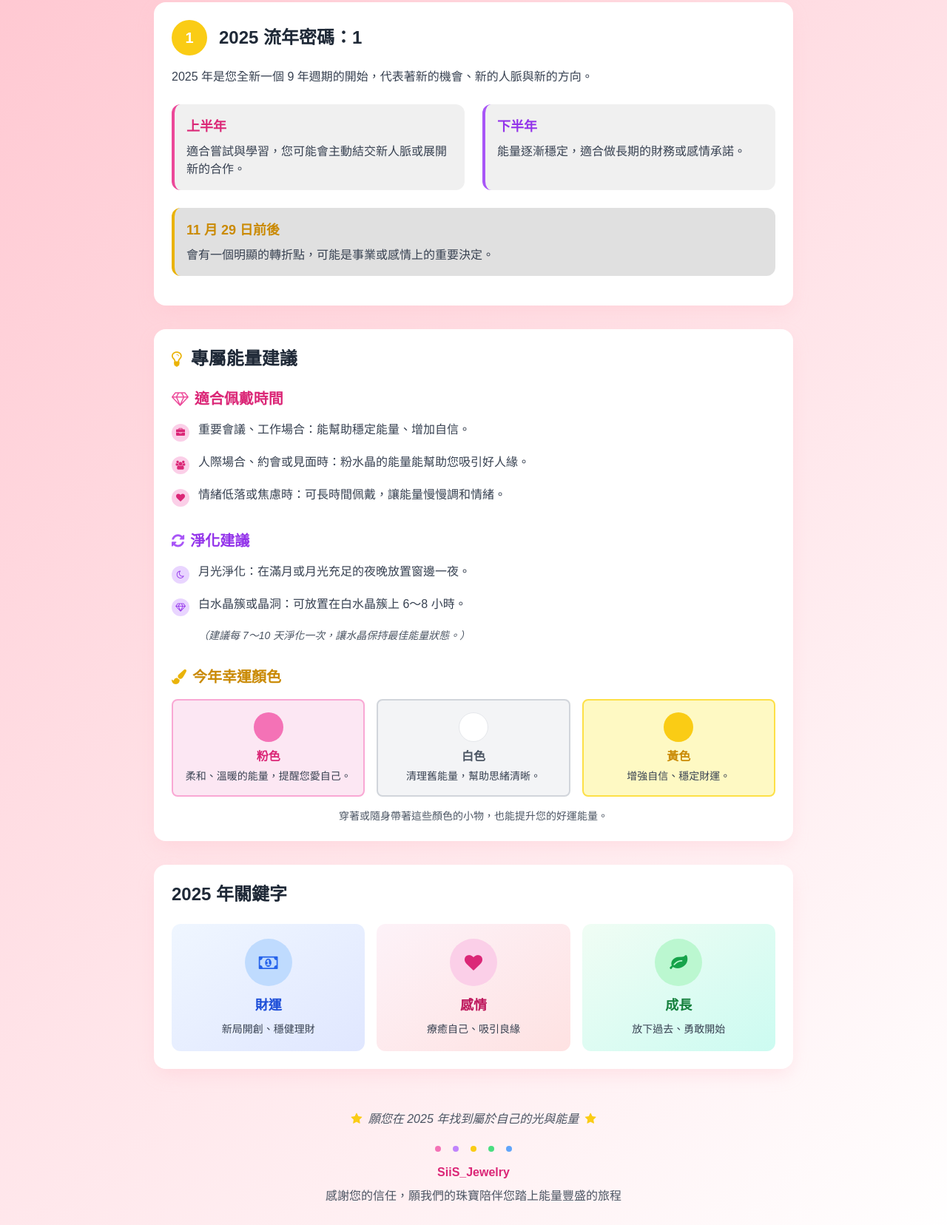
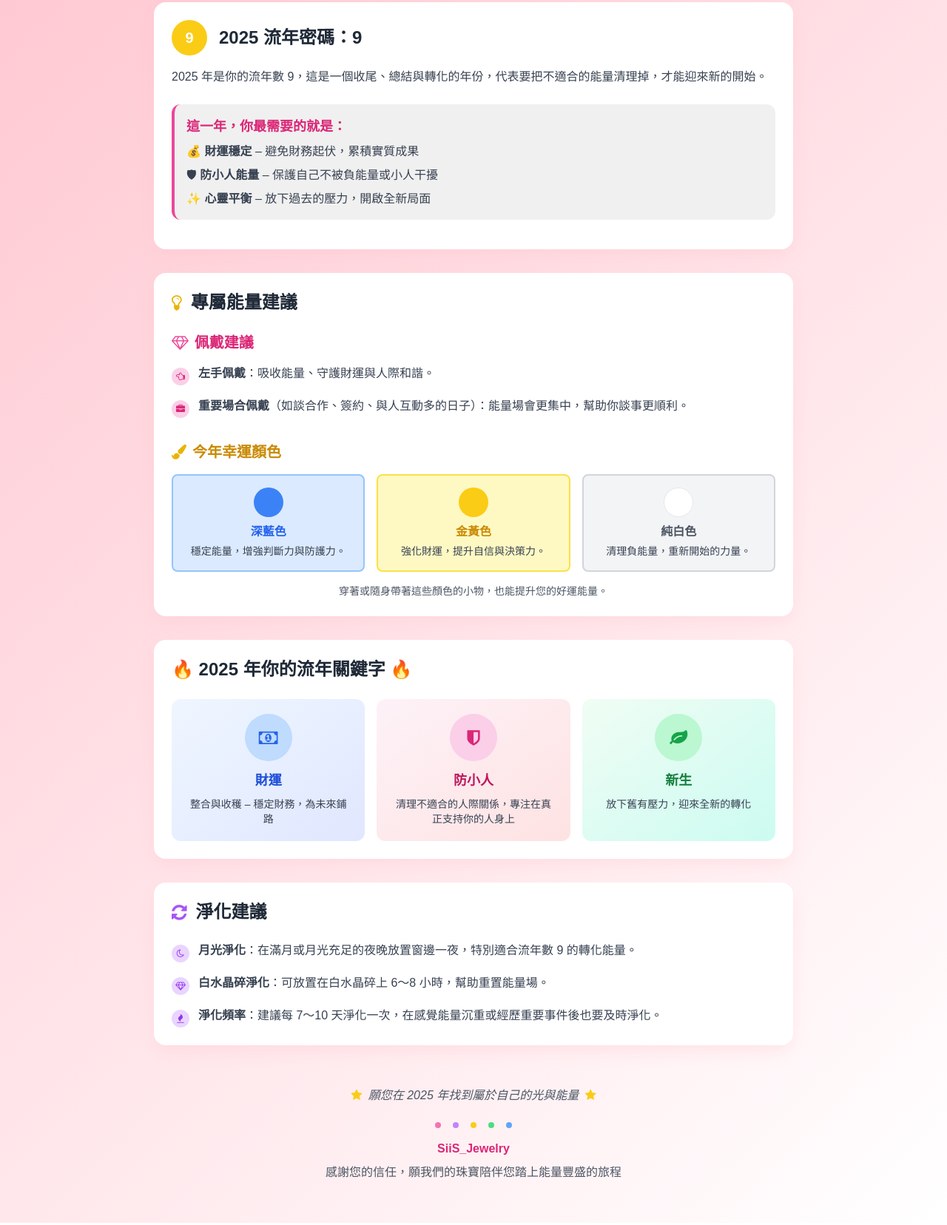
Before and after one commit to changmingming651/number, a plain HTML site: page energy-guide.html in a window 1280 px wide. Shown: the part 467-2123 px from the top of the page at 74% size. Drawn offline with nearby package versions, Linux system fonts and the light colour scheme.

Commit message:
Update energy-guide.html

```diff
--- a/energy-guide.html
+++ b/energy-guide.html
@@ -3,7 +3,7 @@
 <head>
     <meta charset="UTF-8">
     <meta name="viewport" content="width=device-width, initial-scale=1.0">
-    <title>1994/11/29 專屬生命靈數與流年解析</title>
+    <title>1981/09/12 專屬生命靈數與流年解析</title>
     <script src="https://cdn.tailwindcss.com"></script>
     <link href="https://cdn.jsdelivr.net/npm/font-awesome@4.7.0/css/font-awesome.min.css" rel="stylesheet">
     <script>
@@ -59,19 +59,19 @@
             <h1 class="text-[clamp(2rem,5vw,3.5rem)] font-bold text-pink-600 mb-2 animate-float">
                 <i class="fa fa-star text-accent mr-2"></i>專屬生命靈數解析
             </h1>
-            <p class="text-[clamp(1.2rem,3vw,1.5rem)] text-gray-700">1994/11/29 | 2025 能量指引</p>
+            <p class="text-[clamp(1.2rem,3vw,1.5rem)] text-gray-700">1981/09/12 | 2025 能量指引</p>
             <div class="w-20 h-1 bg-gradient-to-r from-pink-500 to-yellow-400 mx-auto mt-4 rounded-full"></div>
         </header>
 
         <!-- 生命靈數部分 -->
         <section class="bg-white rounded-2xl p-6 mb-8 card-shadow transform transition-all duration-500 hover:scale-[1.01]">
             <div class="flex items-center mb-4">
-                <div class="w-12 h-12 bg-primary rounded-full flex items-center justify-center text-white text-xl font-bold mr-4">9</div>
-                <h2 class="text-2xl font-bold text-gray-800">生命靈數密碼：9</h2>
+                <div class="w-12 h-12 bg-primary rounded-full flex items-center justify-center text-white text-xl font-bold mr-4">4</div>
+                <h2 class="text-2xl font-bold text-gray-800">生命靈數密碼：4</h2>
             </div>
             <p class="text-gray-700 leading-relaxed mb-4">
-                您的生命靈數是 9，代表著 <span class="font-bold text-pink-600">療癒、智慧與關懷</span>。您天生擁有很強的同理心與幫助他人的特質，但有時會因過度付出而忽略自己的需求。今年的課題是
-                <span class="font-bold italic text-pink-600">「愛自己，讓自己能量先穩定」</span>，當您能先照顧好自己，事業、人際與感情都會更加順暢。
+                您的生命靈數是 4，象徵 <span class="font-bold text-pink-600">責任、基礎、穩定</span>。您天生擁有踏實務實的特質，善於建立穩固的基礎，但有時會因為過度追求完美而給自己太大壓力。2025年是你的
+                <span class="font-bold italic text-pink-600">流年數 9</span>，這是一個收尾、總結與轉化的年份，代表要把不適合的能量（事業、人際、感情）清理掉，才能迎來新的開始。
             </p>
             <div class="flex justify-center mt-6">
                 <div class="w-40 h-1 bg-gradient-to-r from-pink-500 to-purple-500 rounded-full"></div>
@@ -81,29 +81,24 @@
         <!-- 流年密碼部分 -->
         <section class="bg-white rounded-2xl p-6 mb-8 card-shadow transform transition-all duration-500 hover:scale-[1.01]">
             <div class="flex items-center mb-4">
-                <div class="w-12 h-12 bg-yellow-400 rounded-full flex items-center justify-center text-white text-xl font-bold mr-4">1</div>
-                <h2 class="text-2xl font-bold text-gray-800">2025 流年密碼：1</h2>
+                <div class="w-12 h-12 bg-yellow-400 rounded-full flex items-center justify-center text-white text-xl font-bold mr-4">9</div>
+                <h2 class="text-2xl font-bold text-gray-800">2025 流年密碼：9</h2>
             </div>
             <p class="text-gray-700 leading-relaxed mb-6">
-                2025 年是您全新一個 9 年週期的開始，代表著新的機會、新的人脈與新的方向。
+                2025 年是你的流年數 9，這是一個收尾、總結與轉化的年份，代表要把不適合的能量清理掉，才能迎來新的開始。
             </p>
 
-            <div class="grid grid-cols-1 md:grid-cols-2 gap-6 mb-6">
-                <div class="bg-crystal rounded-xl p-4 border-l-4 border-pink-500">
-                    <h3 class="font-bold text-lg mb-2 text-pink-600">上半年</h3>
-                    <p class="text-gray-700">適合嘗試與學習，您可能會主動結交新人脈或展開新的合作。</p>
-                </div>
-                <div class="bg-crystal rounded-xl p-4 border-l-4 border-purple-500">
-                    <h3 class="font-bold text-lg mb-2 text-purple-600">下半年</h3>
-                    <p class="text-gray-700">能量逐漸穩定，適合做長期的財務或感情承諾。</p>
+            <div class="bg-crystal rounded-xl p-4 border-l-4 border-pink-500 mb-4">
+                <h3 class="font-bold text-lg mb-2 text-pink-600">這一年，你最需要的就是：</h3>
+                <div class="space-y-2">
+                    <p class="text-gray-700">💰 <span class="font-bold">財運穩定</span> – 避免財務起伏，累積實質成果</p>
+                    <p class="text-gray-700">🛡 <span class="font-bold">防小人能量</span> – 保護自己不被負能量或小人干擾</p>
+                    <p class="text-gray-700">✨ <span class="font-bold">心靈平衡</span> – 放下過去的壓力，開啟全新局面</p>
                 </div>
             </div>
+        </section>
 
-            <div class="bg-moon rounded-xl p-4 border-l-4 border-yellow-500 mb-4">
-                <h3 class="font-bold text-lg mb-2 text-yellow-600">11 月 29 日前後</h3>
-                <p class="text-gray-700">會有一個明顯的轉折點，可能是事業或感情上的重要決定。</p>
-            </div>
-        </section>
+
 
         <!-- 能量建議部分 -->
         <section class="bg-white rounded-2xl p-6 mb-8 card-shadow">
@@ -111,56 +106,28 @@
                 <i class="fa fa-lightbulb-o text-yellow-500 mr-3"></i>專屬能量建議
             </h2>
 
-            <!-- 佩戴時間 -->
+            <!-- 佩戴建議 -->
             <div class="mb-8">
                 <h3 class="text-xl font-bold text-pink-600 mb-4 flex items-center">
-                    <i class="fa fa-diamond text-pink-500 mr-2"></i>適合佩戴時間
+                    <i class="fa fa-diamond text-pink-500 mr-2"></i>佩戴建議
                 </h3>
                 <div class="space-y-4">
                     <div class="flex items-start">
                         <div class="w-6 h-6 rounded-full bg-pink-200 flex items-center justify-center text-pink-600 mr-3 mt-1 flex-shrink-0">
-                            <i class="fa fa-briefcase text-xs"></i>
+                            <i class="fa fa-hand-o-left text-xs"></i>
                         </div>
-                        <p class="text-gray-700">重要會議、工作場合：能幫助穩定能量、增加自信。</p>
+                        <p class="text-gray-700"><span class="font-bold">左手佩戴</span>：吸收能量、守護財運與人際和諧。</p>
                     </div>
                     <div class="flex items-start">
                         <div class="w-6 h-6 rounded-full bg-pink-200 flex items-center justify-center text-pink-600 mr-3 mt-1 flex-shrink-0">
-                            <i class="fa fa-users text-xs"></i>
+                            <i class="fa fa-briefcase text-xs"></i>
                         </div>
-                        <p class="text-gray-700">人際場合、約會或見面時：粉水晶的能量能幫助您吸引好人緣。</p>
-                    </div>
-                    <div class="flex items-start">
-                        <div class="w-6 h-6 rounded-full bg-pink-200 flex items-center justify-center text-pink-600 mr-3 mt-1 flex-shrink-0">
-                            <i class="fa fa-heart text-xs"></i>
-                        </div>
-                        <p class="text-gray-700">情緒低落或焦慮時：可長時間佩戴，讓能量慢慢調和情緒。</p>
+                        <p class="text-gray-700"><span class="font-bold">重要場合佩戴</span>（如談合作、簽約、與人互動多的日子）：能量場會更集中，幫助你談事更順利。</p>
                     </div>
                 </div>
             </div>
 
-            <!-- 淨化建議 -->
-            <div class="mb-8">
-                <h3 class="text-xl font-bold text-purple-600 mb-4 flex items-center">
-                    <i class="fa fa-refresh text-purple-500 mr-2"></i>淨化建議
-                </h3>
-                <div class="space-y-4">
-                    <div class="flex items-start">
-                        <div class="w-6 h-6 rounded-full bg-purple-200 flex items-center justify-center text-purple-600 mr-3 mt-1 flex-shrink-0">
-                            <i class="fa fa-moon-o text-xs"></i>
-                        </div>
-                        <p class="text-gray-700">月光淨化：在滿月或月光充足的夜晚放置窗邊一夜。</p>
-                    </div>
-                    <div class="flex items-start">
-                        <div class="w-6 h-6 rounded-full bg-purple-200 flex items-center justify-center text-purple-600 mr-3 mt-1 flex-shrink-0">
-                            <i class="fa fa-diamond text-xs"></i>
-                        </div>
-                        <p class="text-gray-700">白水晶簇或晶洞：可放置在白水晶簇上 6～8 小時。</p>
-                    </div>
-                    <div class="pl-9 text-sm text-gray-600 italic">
-                        （建議每 7～10 天淨化一次，讓水晶保持最佳能量狀態。）
-                    </div>
-                </div>
-            </div>
+
 
             <!-- 幸運顏色 -->
             <div>
@@ -168,50 +135,77 @@
                     <i class="fa fa-paint-brush text-yellow-500 mr-2"></i>今年幸運顏色
                 </h3>
                 <div class="grid grid-cols-1 md:grid-cols-3 gap-4">
-                    <div class="bg-pink-100 rounded-lg p-4 border-2 border-pink-300">
-                        <div class="w-10 h-10 rounded-full bg-pink-400 mx-auto mb-2"></div>
-                        <h4 class="font-bold text-center text-pink-600">粉色</h4>
-                        <p class="text-sm text-gray-700 text-center mt-1">柔和、溫暖的能量，提醒您愛自己。</p>
+                    <div class="bg-blue-100 rounded-lg p-4 border-2 border-blue-300">
+                        <div class="w-10 h-10 rounded-full bg-blue-500 mx-auto mb-2"></div>
+                        <h4 class="font-bold text-center text-blue-600">深藍色</h4>
+                        <p class="text-sm text-gray-700 text-center mt-1">穩定能量，增強判斷力與防護力。</p>
+                    </div>
+                    <div class="bg-yellow-100 rounded-lg p-4 border-2 border-yellow-300">
+                        <div class="w-10 h-10 rounded-full bg-yellow-400 mx-auto mb-2"></div>
+                        <h4 class="font-bold text-center text-yellow-600">金黃色</h4>
+                        <p class="text-sm text-gray-700 text-center mt-1">強化財運，提升自信與決策力。</p>
                     </div>
                     <div class="bg-gray-100 rounded-lg p-4 border-2 border-gray-300">
                         <div class="w-10 h-10 rounded-full bg-white border border-gray-200 mx-auto mb-2"></div>
-                        <h4 class="font-bold text-center text-gray-600">白色</h4>
-                        <p class="text-sm text-gray-700 text-center mt-1">清理舊能量，幫助思緒清晰。</p>
-                    </div>
-                    <div class="bg-yellow-100 rounded-lg p-4 border-2 border-yellow-300">
-                        <div class="w-10 h-10 rounded-full bg-yellow-400 mx-auto mb-2"></div>
-                        <h4 class="font-bold text-center text-yellow-600">黃色</h4>
-                        <p class="text-sm text-gray-700 text-center mt-1">增強自信、穩定財運。</p>
+                        <h4 class="font-bold text-center text-gray-600">純白色</h4>
+                        <p class="text-sm text-gray-700 text-center mt-1">清理負能量，重新開始的力量。</p>
                     </div>
                 </div>
                 <p class="text-sm text-gray-600 mt-4 text-center">穿著或隨身帶著這些顏色的小物，也能提升您的好運能量。</p>
             </div>
         </section>
 
-        <!-- 關鍵字部分 -->
+        <!-- 關鍵字部分 - 修改內容 -->
         <section class="bg-white rounded-2xl p-6 mb-8 card-shadow">
-            <h2 class="text-2xl font-bold text-gray-800 mb-6">2025 年關鍵字</h2>
+            <h2 class="text-2xl font-bold text-gray-800 mb-6">🔥 2025 年你的流年關鍵字 🔥</h2>
             <div class="grid grid-cols-1 md:grid-cols-3 gap-4">
                 <div class="bg-gradient-to-br from-blue-50 to-indigo-100 rounded-xl p-5 text-center transform transition-all duration-300 hover:scale-105">
                     <div class="w-16 h-16 bg-blue-200 rounded-full flex items-center justify-center mx-auto mb-3">
                         <i class="fa fa-money text-blue-600 text-2xl"></i>
                     </div>
                     <h3 class="font-bold text-lg text-blue-700 mb-2">財運</h3>
-                    <p class="text-gray-700 text-sm">新局開創、穩健理財</p>
+                    <p class="text-gray-700 text-sm">整合與收穫 – 穩定財務，為未來鋪路</p>
                 </div>
                 <div class="bg-gradient-to-br from-pink-50 to-red-100 rounded-xl p-5 text-center transform transition-all duration-300 hover:scale-105">
                     <div class="w-16 h-16 bg-pink-200 rounded-full flex items-center justify-center mx-auto mb-3">
-                        <i class="fa fa-heart text-pink-600 text-2xl"></i>
+                        <i class="fa fa-shield text-pink-600 text-2xl"></i>
                     </div>
-                    <h3 class="font-bold text-lg text-pink-700 mb-2">感情</h3>
-                    <p class="text-gray-700 text-sm">療癒自己、吸引良緣</p>
+                    <h3 class="font-bold text-lg text-pink-700 mb-2">防小人</h3>
+                    <p class="text-gray-700 text-sm">清理不適合的人際關係，專注在真正支持你的人身上</p>
                 </div>
                 <div class="bg-gradient-to-br from-green-50 to-teal-100 rounded-xl p-5 text-center transform transition-all duration-300 hover:scale-105">
                     <div class="w-16 h-16 bg-green-200 rounded-full flex items-center justify-center mx-auto mb-3">
                         <i class="fa fa-leaf text-green-600 text-2xl"></i>
                     </div>
-                    <h3 class="font-bold text-lg text-green-700 mb-2">成長</h3>
-                    <p class="text-gray-700 text-sm">放下過去、勇敢開始</p>
+                    <h3 class="font-bold text-lg text-green-700 mb-2">新生</h3>
+                    <p class="text-gray-700 text-sm">放下舊有壓力，迎來全新的轉化</p>
+                </div>
+            </div>
+        </section>
+
+        <!-- 淨化建議部分 -->
+        <section class="bg-white rounded-2xl p-6 mb-8 card-shadow">
+            <h2 class="text-2xl font-bold text-gray-800 mb-6 flex items-center">
+                <i class="fa fa-refresh text-purple-500 mr-3"></i>淨化建議
+            </h2>
+            <div class="space-y-4">
+                <div class="flex items-start">
+                    <div class="w-6 h-6 rounded-full bg-purple-200 flex items-center justify-center text-purple-600 mr-3 mt-1 flex-shrink-0">
+                        <i class="fa fa-moon-o text-xs"></i>
+                    </div>
+                    <p class="text-gray-700"><span class="font-bold">月光淨化</span>：在滿月或月光充足的夜晚放置窗邊一夜，特別適合流年數 9 的轉化能量。</p>
+                </div>
+                <div class="flex items-start">
+                    <div class="w-6 h-6 rounded-full bg-purple-200 flex items-center justify-center text-purple-600 mr-3 mt-1 flex-shrink-0">
+                        <i class="fa fa-diamond text-xs"></i>
+                    </div>
+                    <p class="text-gray-700"><span class="font-bold">白水晶碎淨化</span>：可放置在白水晶碎上 6～8 小時，幫助重置能量場。</p>
+                </div>
+                <div class="flex items-start">
+                    <div class="w-6 h-6 rounded-full bg-purple-200 flex items-center justify-center text-purple-600 mr-3 mt-1 flex-shrink-0">
+                        <i class="fa fa-fire text-xs"></i>
+                    </div>
+                    <p class="text-gray-700"><span class="font-bold">淨化頻率</span>：建議每 7～10 天淨化一次，在感覺能量沉重或經歷重要事件後也要及時淨化。</p>
                 </div>
             </div>
         </section>
```
